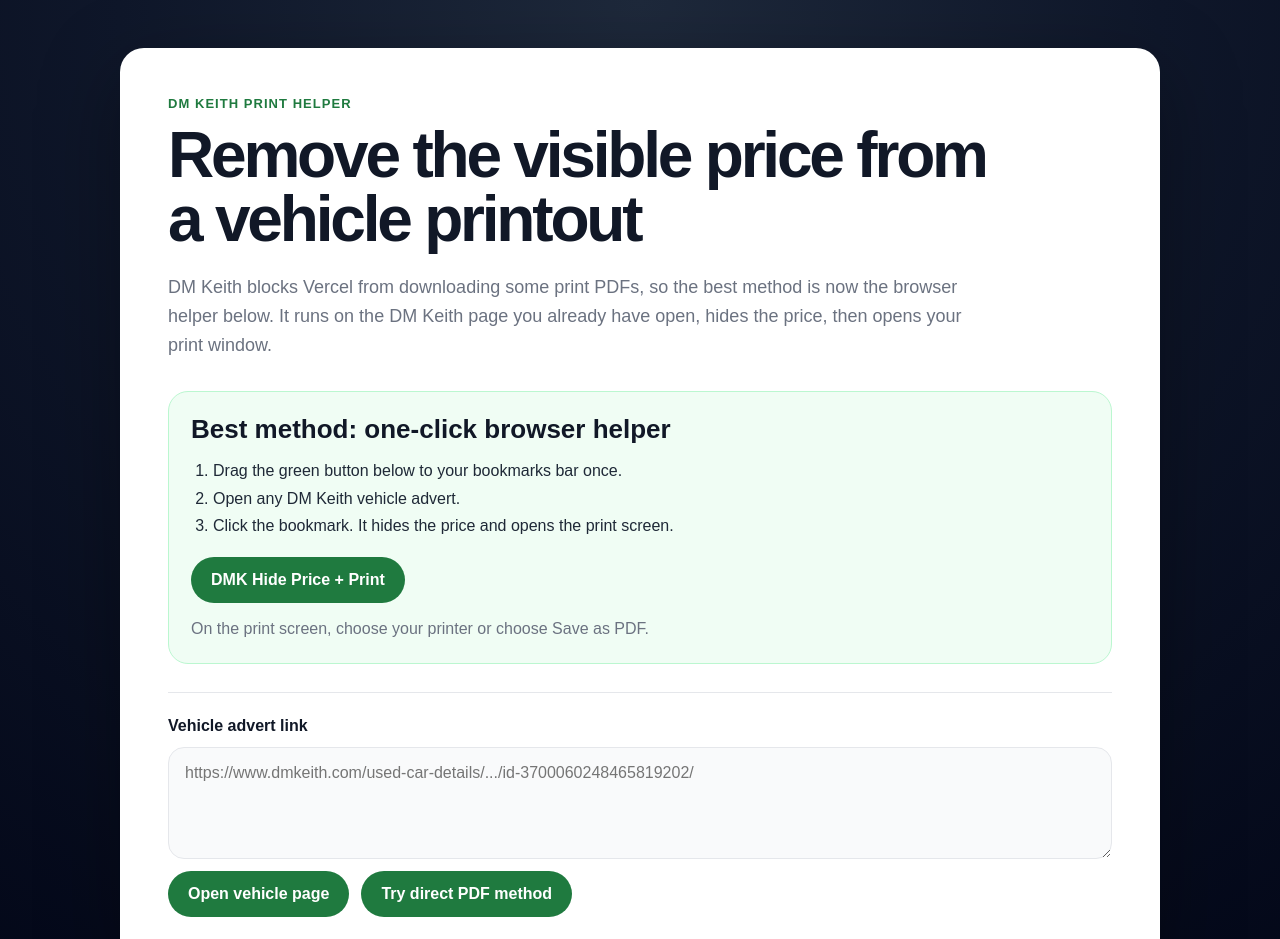
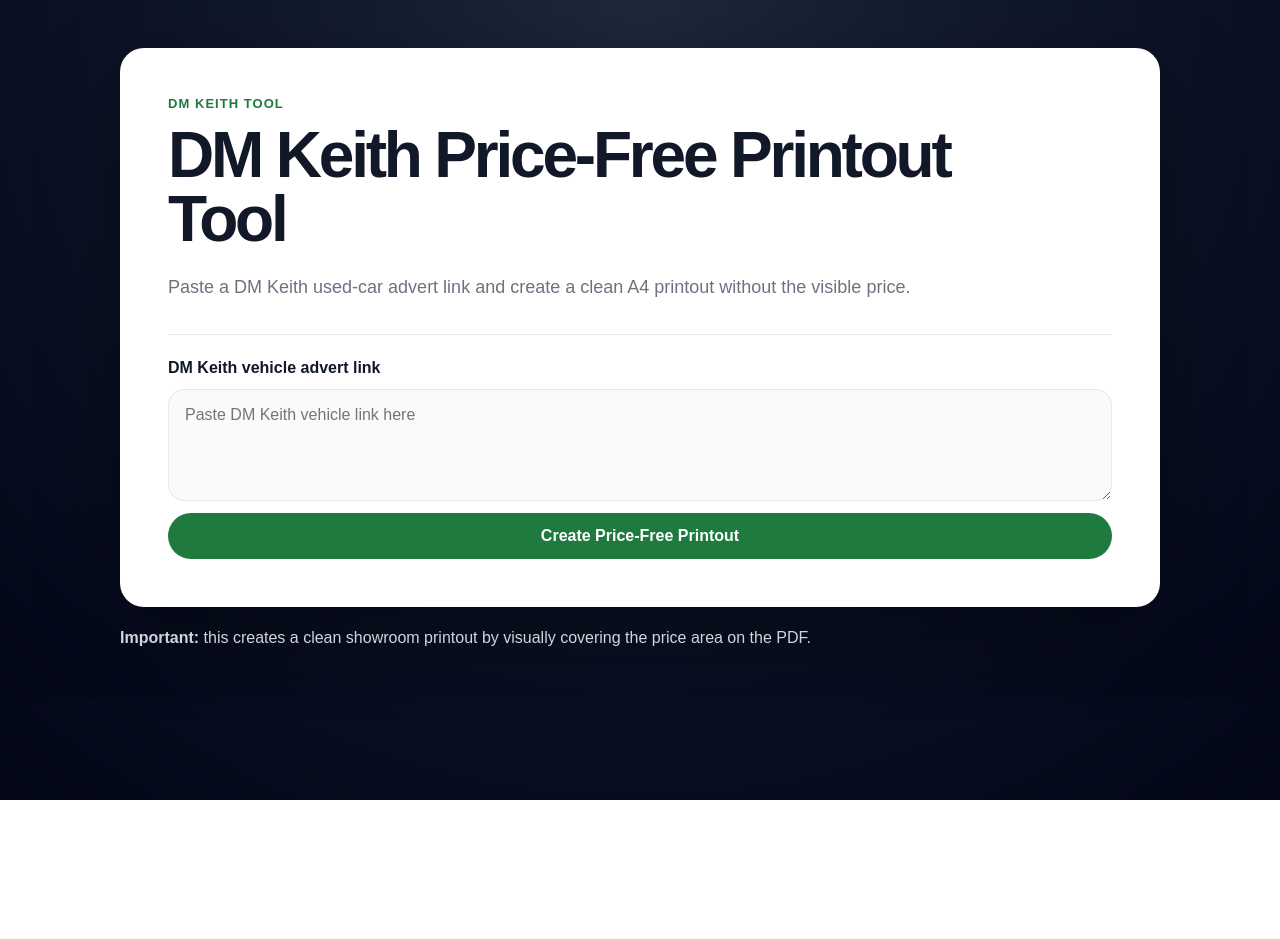
Before and after one commit to daletindall91-byte/dmk-price-remover2, a Next.js app: page / in a window 1280 px wide. Shown: the top 939 px of the page. After the commit the page ends 800 px from the top, so only its background shows below. Built offline with nearby package versions, Linux system fonts and the light colour scheme.

Commit message:
Restore simple PDF user flow

```diff
--- a/app/page.js
+++ b/app/page.js
@@ -1,8 +1,6 @@
 'use client';
 
 import { useState } from 'react';
-
-const bookmarklet = `javascript:(()=>{const rx=/£\s?\d[\d,]*(?:\.\d{2})?/;const words=['price','monthly','finance','payment','cost'];const seen=new Set();function txt(e){return((e.innerText||e.textContent||'')+'').trim()}function ids(e){return((e.id||'')+' '+(e.className||'')).toLowerCase()}function hide(e){if(!e||seen.has(e))return;seen.add(e);e.setAttribute('data-dmk-price-hidden','yes');e.style.setProperty('color','transparent','important');e.style.setProperty('text-shadow','none','important');e.style.setProperty('background','#fff','important');e.style.setProperty('border-color','transparent','important')}document.querySelectorAll('body *').forEach(e=>{const t=txt(e);const id=ids(e);const leaf=e.children.length===0;if((leaf&&rx.test(t)&&t.length<120)||(rx.test(t)&&words.some(w=>id.includes(w))))hide(e)});setTimeout(()=>window.print(),250)})();`;
 
 export default function Home() {
   const [link, setLink] = useState('');
@@ -51,73 +49,56 @@
     if (win) win.focus();
   }
 
-  function openVehiclePage() {
-    if (!link.trim()) {
-      setError('Paste the DM Keith advert link first.');
-      return;
-    }
-    window.open(link.trim(), '_blank', 'noopener,noreferrer');
+  function resetForm() {
+    if (downloadUrl) URL.revokeObjectURL(downloadUrl);
+    setDownloadUrl('');
+    setFileName('dmk-price-removed.pdf');
+    setError('');
+    setLink('');
   }
 
   return (
     <main className="page">
       <section className="card hero">
-        <p className="eyebrow">DM Keith print helper</p>
-        <h1>Remove the visible price from a vehicle printout</h1>
+        <p className="eyebrow">DM Keith tool</p>
+        <h1>DM Keith Price-Free Printout Tool</h1>
         <p className="intro">
-          DM Keith blocks Vercel from downloading some print PDFs, so the best method is now the browser helper below.
-          It runs on the DM Keith page you already have open, hides the price, then opens your print window.
+          Paste a DM Keith used-car advert link and create a clean A4 printout without the visible price.
         </p>
 
-        <div className="helper-box">
-          <h2>Best method: one-click browser helper</h2>
-          <ol>
-            <li>Drag the green button below to your bookmarks bar once.</li>
-            <li>Open any DM Keith vehicle advert.</li>
-            <li>Click the bookmark. It hides the price and opens the print screen.</li>
-          </ol>
-          <a className="bookmarklet" href={bookmarklet}>DMK Hide Price + Print</a>
-          <p className="small-help">
-            On the print screen, choose your printer or choose Save as PDF.
-          </p>
-        </div>
-
         <form onSubmit={handleSubmit} className="form">
-          <label htmlFor="vehicle-link">Vehicle advert link</label>
+          <label htmlFor="vehicle-link">DM Keith vehicle advert link</label>
           <textarea
             id="vehicle-link"
             value={link}
             onChange={(event) => setLink(event.target.value)}
-            placeholder="https://www.dmkeith.com/used-car-details/.../id-3700060248465819202/"
+            placeholder="Paste DM Keith vehicle link here"
             rows={4}
             required
           />
-          <div className="button-row">
-            <button type="button" onClick={openVehiclePage}>Open vehicle page</button>
-            <button type="submit" disabled={busy}>
-              {busy ? 'Trying PDF...' : 'Try direct PDF method'}
-            </button>
-          </div>
+          <button type="submit" disabled={busy}>
+            {busy ? 'Creating printout...' : 'Create Price-Free Printout'}
+          </button>
         </form>
 
         {error ? <div className="error">{error}</div> : null}
 
         {downloadUrl ? (
           <div className="result">
-            <h2>PDF ready</h2>
-            <p>The price area has been covered. Open it below to check, download or print it.</p>
+            <h2>A4 printout ready</h2>
+            <p>The visible price area has been neatly removed. Check the preview, then download or print.</p>
             <div className="actions">
               <a href={downloadUrl} download={fileName}>Download PDF</a>
-              <button type="button" onClick={printPdf}>Open / Print PDF</button>
+              <button type="button" onClick={printPdf}>Print PDF</button>
+              <button type="button" onClick={resetForm}>Try another vehicle</button>
             </div>
-            <iframe src={downloadUrl} title="Price removed PDF preview" />
+            <iframe src={downloadUrl} title="Price-free A4 PDF preview" />
           </div>
         ) : null}
       </section>
 
       <section className="note">
-        <strong>Important:</strong> the browser helper visually hides visible prices for printing. It does not alter the
-        vehicle advert or remove data from DM Keith.
+        <strong>Important:</strong> this creates a clean showroom printout by visually covering the price area on the PDF.
       </section>
     </main>
   );
```
